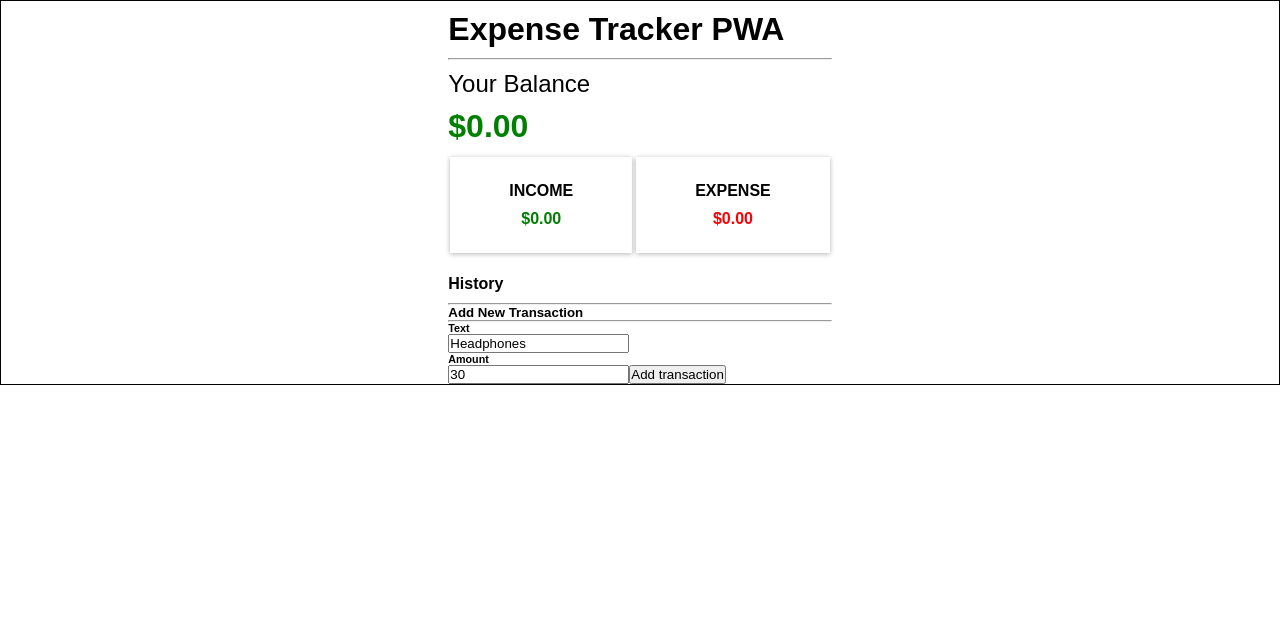
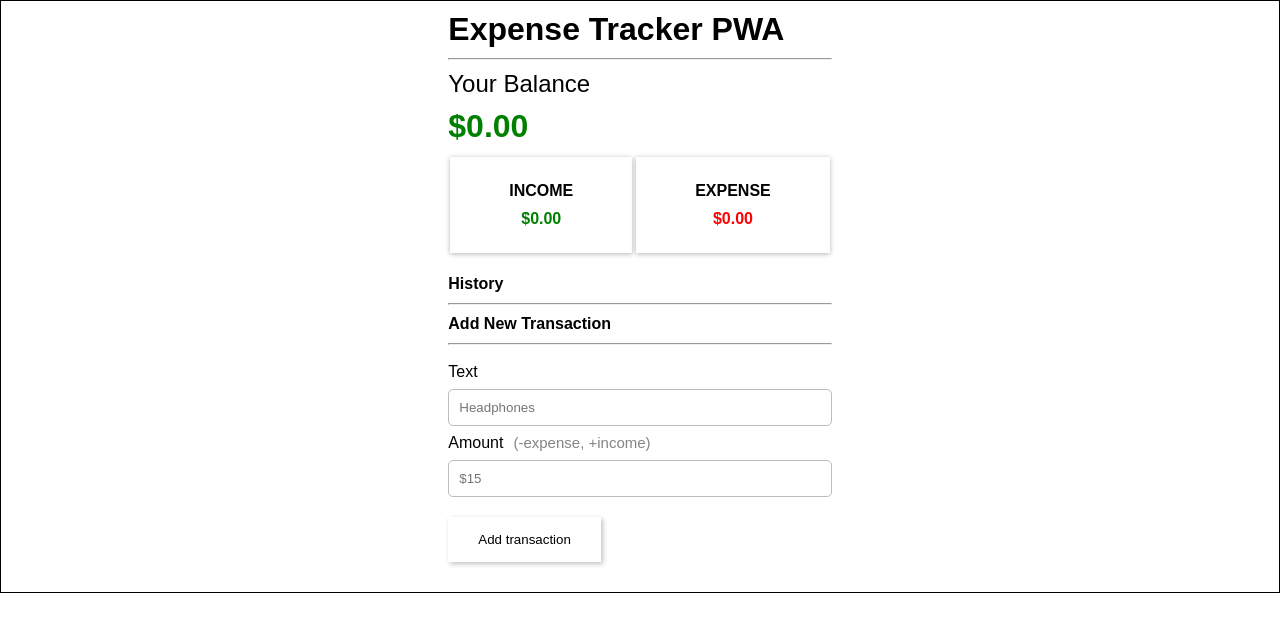
Before and after one commit to 7-baig/Bootcamp-Project-7A, a React (Create React App) app: page / in a window 1280 px wide. Shown: the top 632 px of the page. Built offline with nearby package versions, Linux system fonts and the light colour scheme.

Commit message:
updated addTransaction section

```diff
--- a/src/components/AddTransaction/AddTransaction.module.css
+++ b/src/components/AddTransaction/AddTransaction.module.css
@@ -3,3 +3,51 @@
     flex-direction: column;
     width: 30%;
 }
+.container h4 {
+    margin: 10px 0px;
+}
+.form {
+    margin: 10px 0px;
+    display: flex;
+    flex-direction: column;
+}
+.form h4 {
+    margin: 8px 0px;
+    font-weight: 200;
+}
+.form h4 span {
+    margin: 0px 10px;
+    font-size: 15px;
+    color: rgba(0, 0, 0, 0.486);
+}
+.form input {
+    padding: 10px 80px 10px 10px;
+    border: 1px solid rgb(189, 189, 189);
+    border-radius: 5px;
+    outline: none;
+}
+/* Chrome, Safari, Edge, Opera */
+.form input::-webkit-outer-spin-button,
+.form input::-webkit-inner-spin-button {
+  -webkit-appearance: none;
+  margin: 0;
+}
+
+/* Firefox */
+.form input[type=number] {
+  -moz-appearance: textfield;
+}
+.form button {
+    margin: 20px 0px;
+    padding: 15px 30px;
+    align-self: flex-start;
+    outline: none;
+    cursor: pointer;
+    border: none;
+    background: none;
+    box-shadow: 2px 2px 5px rgb(194, 194, 194);
+}
+.form button:hover {
+    background-color: rgba(0, 0, 0, 0.089);
+    box-shadow: none;
+}
--- a/src/components/AddTransaction/AddTransaction.tsx
+++ b/src/components/AddTransaction/AddTransaction.tsx
@@ -4,8 +4,8 @@ import styles from './AddTransaction.module.css'
 
 export const AddTransaction: React.FC = () => {
 
-    const [textValue, setTextValue] = useState<string>('Headphones')
-    const [amountValue, setAmountValue] = useState<number>(30)
+    const [textValue, setTextValue] = useState<string>('')
+    const [amountValue, setAmountValue] = useState<number>()
 
     const [value, setValue] = useContext<any>(Store)
 
@@ -22,21 +22,23 @@ export const AddTransaction: React.FC = () => {
 
     return (
         <div className={styles.container}>
-            <h5>Add New Transaction</h5>
+            <h4>Add New Transaction</h4>
             <hr />
             <div className={styles.form}>
-                <h6>Text</h6>
+                <h4>Text</h4>
                 <input
                     type="text"
                     name="textValue"
                     value={textValue}
+                    placeholder="Headphones"
                     onChange={(ev: React.ChangeEvent<HTMLInputElement>,): void => setTextValue(ev.target.value)}
                 />
-                <h6>Amount</h6>
+                <h4>Amount<span>(-expense, +income)</span></h4>
                 <input
                     type="number"
                     name="amountValue"
                     value={amountValue}
+                    placeholder="$15"
                     onChange={(ev: React.ChangeEvent<HTMLInputElement>,): void => setAmountValue(parseInt(ev.target.value, 10))}
                 />
                 <button
```
